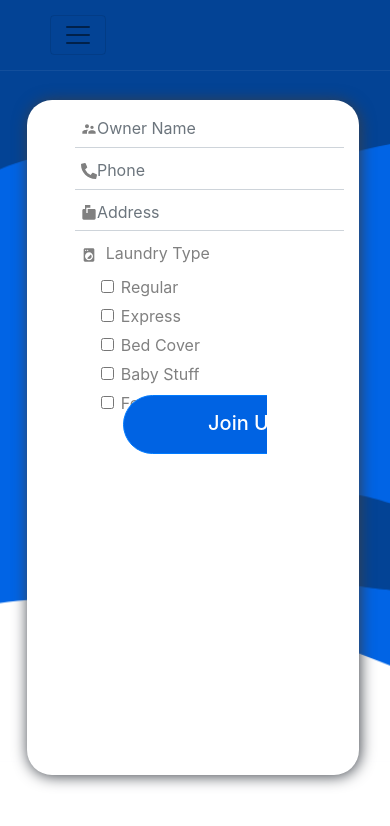
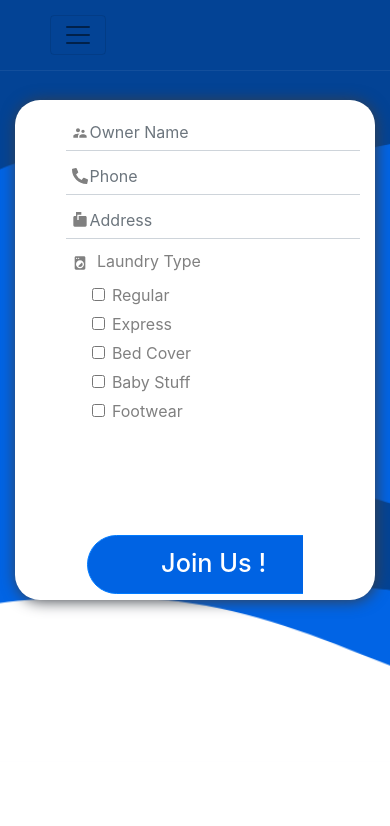
Before and after one commit to Sekigahara/cuci.in-frontend, a React (Create React App) app: page /applypartnership in a window 390 px wide. Shown: the top 826 px of the page. Built offline with nearby package versions, Linux system fonts and the light colour scheme; sample sign-in values are in the browser's storage.

Commit message:
revisi apply kemitraan fixed position

```diff
--- a/src/styles/index.css
+++ b/src/styles/index.css
@@ -733,10 +733,11 @@ nav .auth .line {
 @media screen and (max-width: 780px){
     .right-side{
         background-color: transparent;
-        width: 40%;
+        width: 60%;
         height: 80%;
         right: 0;
-        margin:0 auto;
+        margin-top: -50%;
+        margin-left: 20%;
         padding-top: 20%;
         border-radius: 0px;
         box-shadow: none;
@@ -749,25 +750,25 @@ nav .auth .line {
 
     .left-side {
         background-color: white;
-        margin-left: 7%;
+        margin:0 auto;
         border-radius: 25px 25px 25px 25px;
         box-shadow: 1px 1px 15px #393e46;
-        height: 80%;
-        width: 85%;
-        position: fixed;
+        height: 500px;
+        width: 100%;
+        position: relative;
         z-index: 1;
         overflow-x: hidden;
     }
 
     .btn-submit{
-        margin-top: 155%;
+        margin-top: 20%;
         margin-left: 0%;
         width: 30vh;
         height: 7vh;
     }
 
     .button-text {
-        3font-size: 4vh;
+        font-size: 3vh;
         color: white;
         margin-top: 2%;
     }
```
